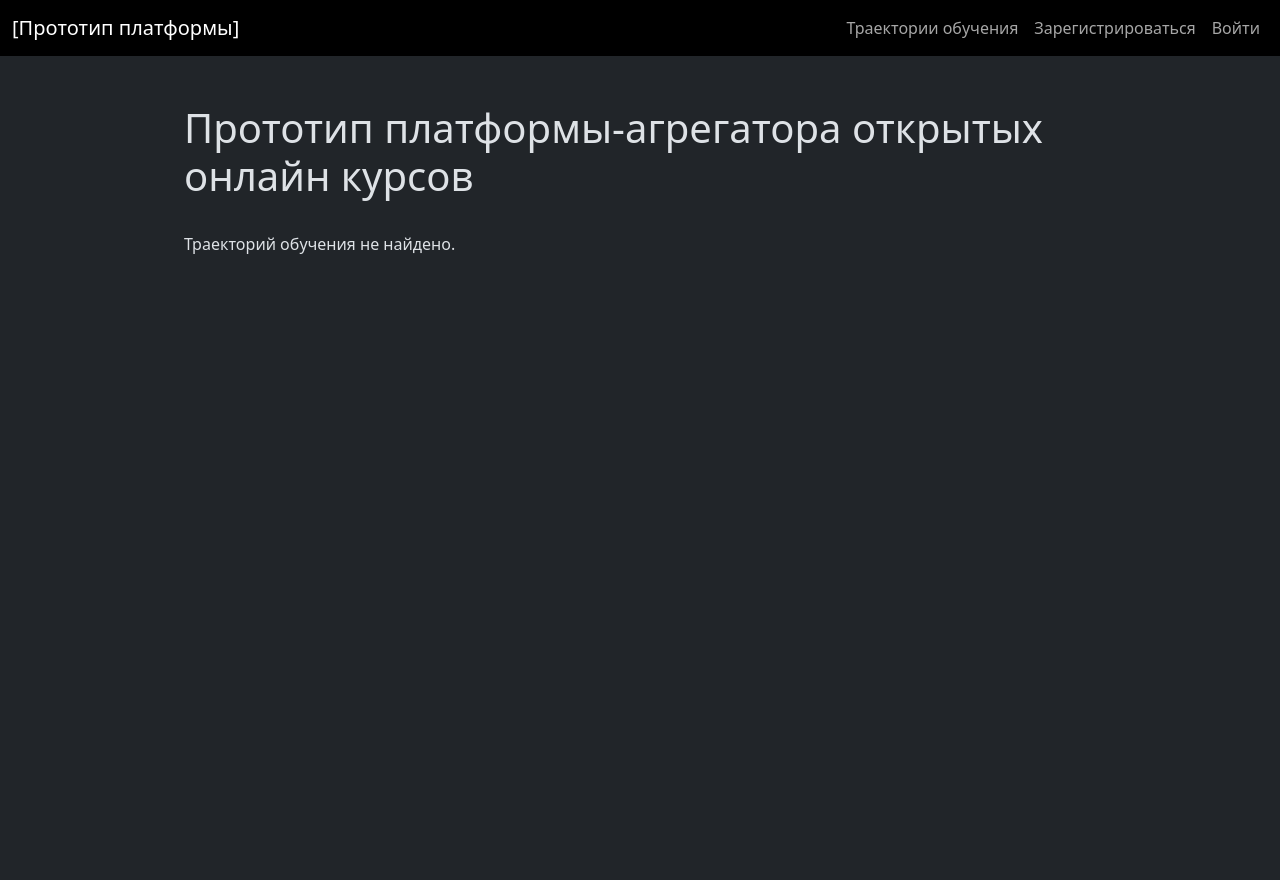
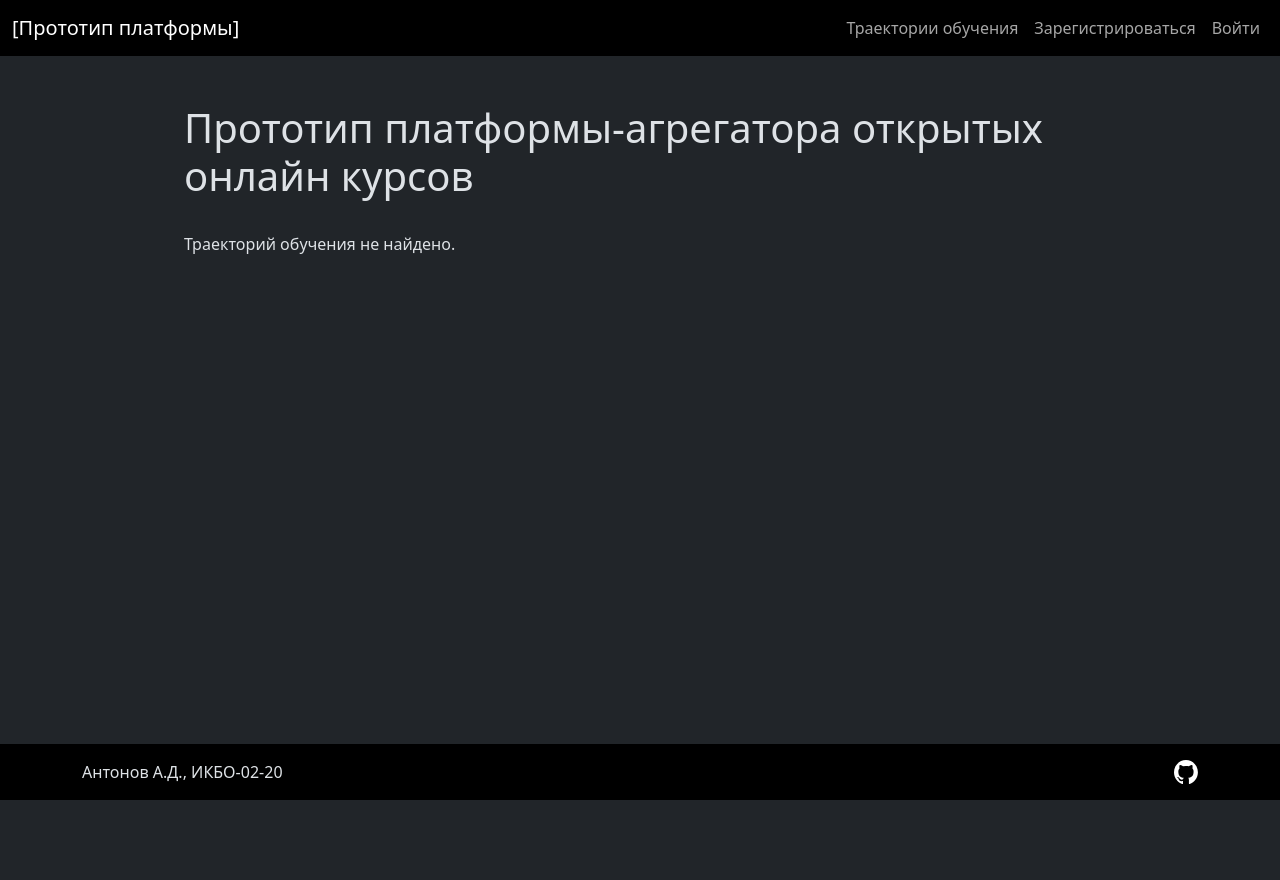
Before and after one commit to Un57a6L3/course-pltf, a Django app: template roadmaps/templates/roadmaps/index.html in a window 1280 px wide. After the commit the page ends 800 px from the top, so only its background shows below. Run offline with Django 3.2, Linux system fonts and the light colour scheme; the template is opened without the code that fills it, so the values that code supplies are empty.

Commit message:
Added footer and favicon

```diff
--- a/roadmaps/templates/roadmaps/base.html
+++ b/roadmaps/templates/roadmaps/base.html
@@ -1,16 +1,20 @@
+{% load static %}
+
 <head>
     <meta charset="utf-8">
     <meta name="viewport" content="width=device-width, initial-scale=1">
     <title>Course Platform</title>
+    <link rel="shortcut icon" type="image/x-icon" href="{% static 'roadmaps/favicon.ico' %}">
+    {# Course icons created by Tanah Basah - Flaticon: https://www.flaticon.com/free-icons/course #}
 
     <link href="https://cdn.jsdelivr.net/npm/bootstrap@5.3.3/dist/css/bootstrap.min.css" rel="stylesheet" integrity="sha384-QWTKZyjpPEjISv5WaRU9OFeRpok6YctnYmDr5pNlyT2bRjXh0JMhjY6hW+ALEwIH" crossorigin="anonymous">
     <script src="https://cdn.jsdelivr.net/npm/bootstrap@5.3.3/dist/js/bootstrap.bundle.min.js" integrity="sha384-YvpcrYf0tY3lHB60NNkmXc5s9fDVZLESaAA55NDzOxhy9GkcIdslK1eN7N6jIeHz" crossorigin="anonymous"></script>
 </head>
 
-<body data-bs-theme="dark">
+<body data-bs-theme="dark" class="d-flex flex-column vh-100">
     {% include './navbar.html' %}
     <br>
-    <div class="container w-75 vh-100 p-4 bg-dark">
+    <div class="container w-75 p-4 bg-dark">
         {% if messages %}
             {% for message in messages %}
                 <div class="alert alert-warning alert-dismissible fade show" role="alert">
@@ -23,4 +27,5 @@
         {% block content %}
         {% endblock %}
     </div>
+    {% include './footer.html' %}
 </body>
--- /dev/null
+++ b/roadmaps/templates/roadmaps/footer.html
@@ -0,0 +1,14 @@
+{% load static %}
+
+<footer class="footer mt-auto py-3 bg-black">
+    <div class="container d-flex flex-wrap justify-content-between align-items-center">
+        <div class="col-md-4 d-flex align-items-center">
+            <span>Антонов А.Д., ИКБО-02-20</span>
+        </div>
+        <div class="nav col-md-4 justify-content-end d-flex">
+            <a class="text-body-secondary" href="https://github.com/Un57a6L3/course-pltf">
+                <img class="icon" width="24" height="24" src="{% static 'roadmaps/github-mark-white.svg' %}" alt="Github repo link">
+            </a>
+        </div>
+    </div>
+</footer>
```
Also changed, not shown: roadmaps/static/roadmaps/favicon.ico (added), roadmaps/static/roadmaps/github-mark-white.svg (added).
